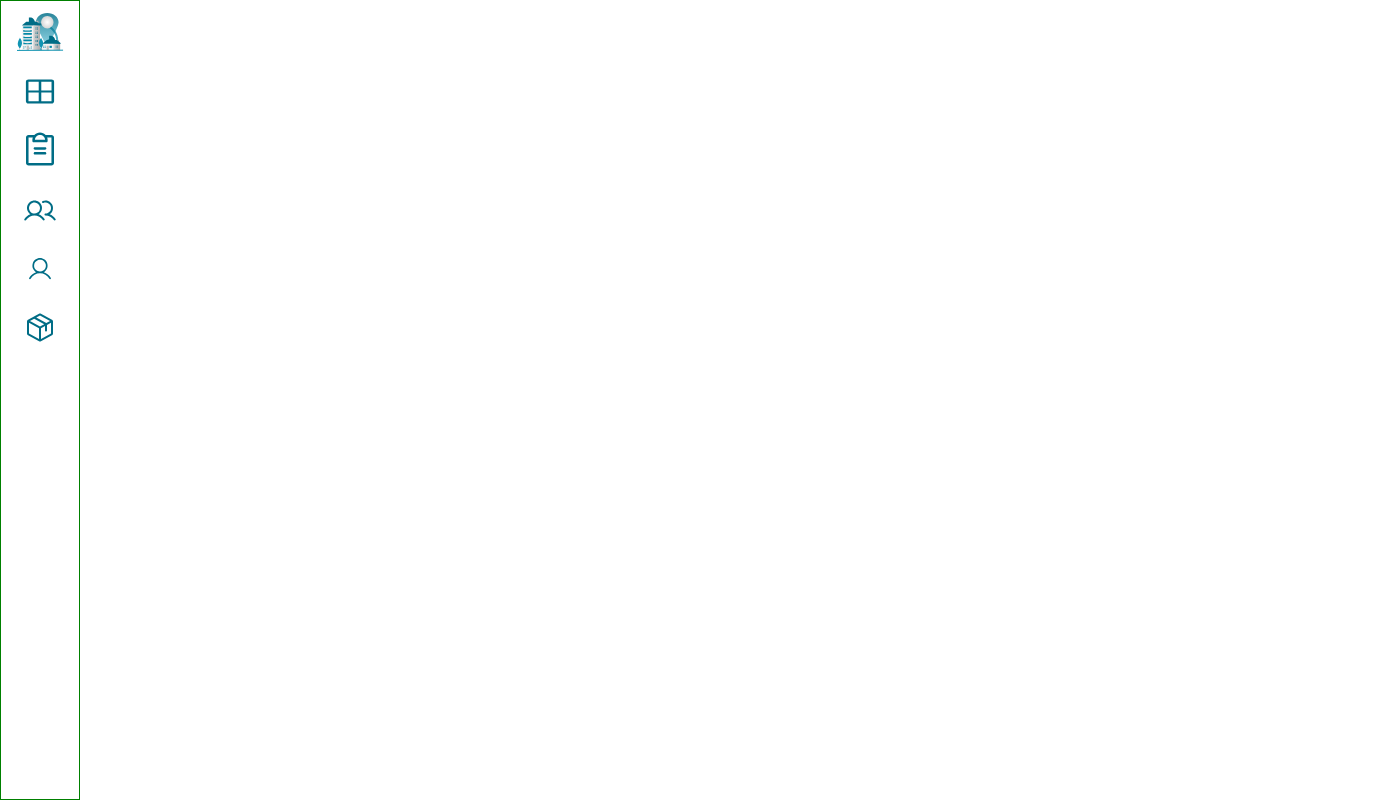
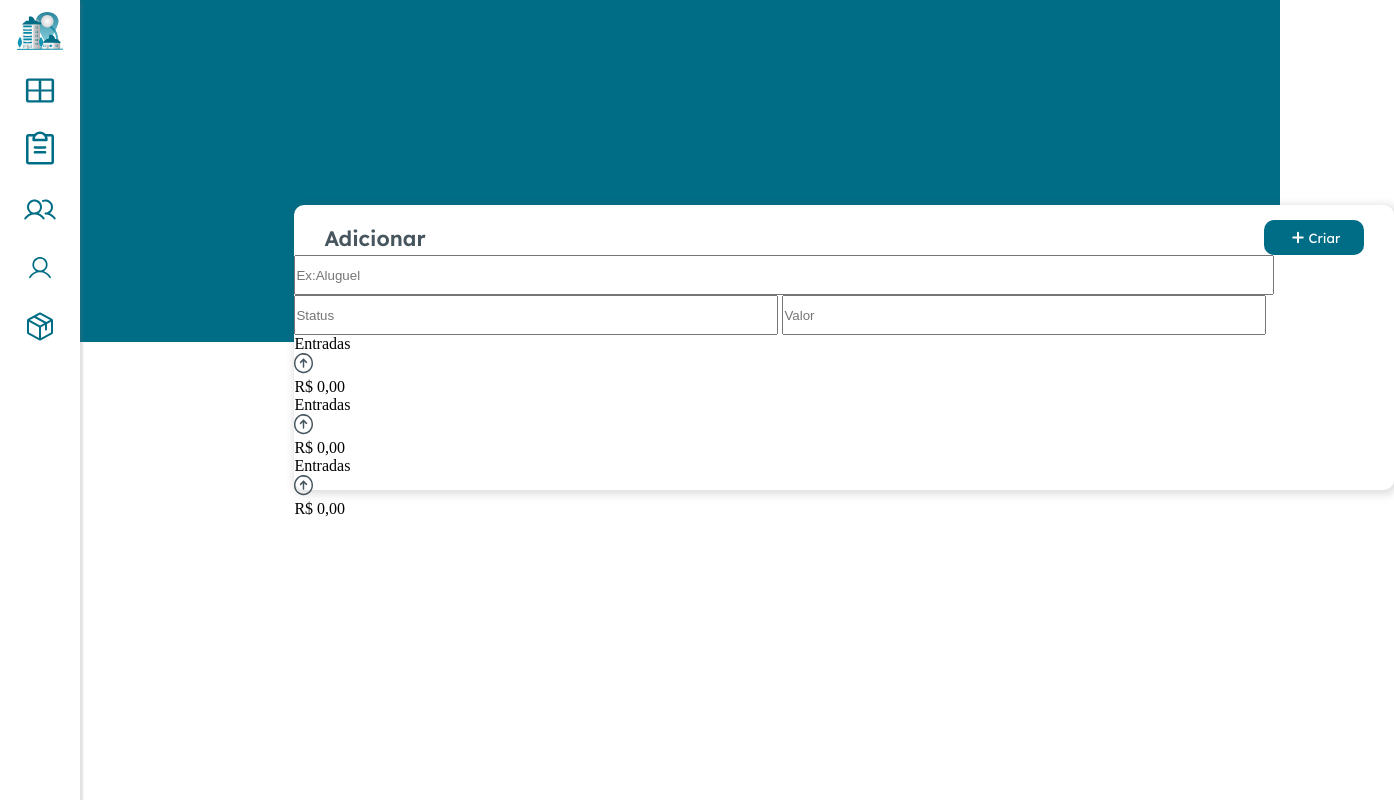
Before and after one commit to IsabellaMyreah/businesSystem, a plain HTML site: page businesSystem/html/homeCadastrado.html in a window 1280 px wide. Shown: the whole page, 1394 px wide, since content can reach past the window. Drawn offline with Linux system fonts and the light colour scheme.

Commit message:
Add files via upload

```diff
--- a/businesSystem/css/homeCadastrado.css
+++ b/businesSystem/css/homeCadastrado.css
@@ -11,15 +11,16 @@ html{
     scroll-behavior: smooth;
 }
 
-body{
+body{width: 100vw;
     height: 100vh;
 }
 
 .nav-bar{
+    position: fixed;
     width: 80px;
     height: 100vh;
     background-color: #fff;
-    border: 1px solid green;
+    box-shadow: 2px 2px 2px 1px rgba(112, 112, 112, 0.2);
 }
 
 .navbar{
@@ -41,3 +42,74 @@ body{
 .container{
     height: 100%;
 }
+
+.background{
+    width: 100vw;
+    height: 342px;
+    background-color: #006D86;
+
+}
+
+.container-main{
+    width: 100%;
+    height: 100%;
+    display: flex;
+    flex-direction: column;
+    justify-content: center;
+    border: 1px solid red;
+}
+
+.adicionar{
+    top: 0;
+    position: absolute;
+    margin: 0;
+    margin-top: 205px;
+    margin-left: 23%;
+    width: 1100px;
+    height: 285px;
+    background-color: #fff;
+    border-radius: 10px;
+    box-shadow: 2px 2px 8px 2px rgba(83, 83, 83, 0.2);
+}
+
+.addHeader{
+    font-family: 'Lexend', sans-serif;
+    width: 100%;
+    /* border: 1px solid red; */
+    display: flex;
+    justify-content: space-between;
+    align-items: center;
+    margin-top: 15px ;
+}
+
+.addName{
+    color: #47555E;
+    font-size: 21px;
+    font-weight: 600;
+    margin: 0;
+    margin-left: 30px;
+}
+
+.buttonCreate{
+    font-family: 'Lexend', sans-serif;
+    display: flex;
+    justify-content: center;
+    align-items: center;
+    color: #fff ;
+    background-color: #006D86;
+    border: none;
+    width: 100px;
+    height: 35px;
+    margin-right: 30px;
+    border-radius: 10px;
+}
+
+.firstLine input{
+    width: 980px;
+    height: 40px;
+}
+
+.secondLine input{
+    width: 484px;
+    height: 40px;
+}
--- a/businesSystem/html/homeCadastrado.html
+++ b/businesSystem/html/homeCadastrado.html
@@ -29,8 +29,60 @@
 
                 </div>
             </div>
+
+            <div class="background">
             </div>
 
+                <form action="">
+                    <div class="adicionar">
+                        <div class="addHeader">
+                            <p class="addName">Adicionar</p>
+                            <div class="createButton">
+                                <button class="buttonCreate" type="submit"><img src="../img/plus.svg" alt="">Criar</button>
+                            </div>
+                        </div>
+
+                        <div class="firstLine">
+                            <input type="text" name="" placeholder="Ex:Aluguel">
+                        </div>
+
+                        <div class="secondLine">
+                            <input type="text" name="" placeholder="Status">
+                            <input type="text" name="" placeholder="Valor">
+                        </div>
+
+                        <div class="boxes">
+                            <div class="entradas">
+                                <div class="entradasHeader">
+                                    <p>Entradas</p>
+                                    <img src="../img/entradaUp.svg" alt="">
+                                    <div class="valorEnt">R$ 0,00</div>
+                                </div>
+                            </div>
+
+                            <div class="entradas">
+                                <div class="entradasHeader">
+                                    <p>Entradas</p>
+                                    <img src="../img/entradaUp.svg" alt="">
+                                    <div class="valorEnt">R$ 0,00</div>
+                                </div>
+                            </div>
+
+                            <div class="entradas">
+                                <div class="entradasHeader">
+                                    <p>Entradas</p>
+                                    <img src="../img/entradaUp.svg" alt="">
+                                    <div class="valorEnt">R$ 0,00</div>
+                                </div>
+                            </div>
+                    </div>
+
+
+                    </div>
+
+                </form>
+
+        </div>
 
     </header>
 </body>
```
Also changed, not shown: businesSystem/img/entradaUp.svg (added), businesSystem/img/plus.svg (added). Lines whose indentation alone changed are shown as unchanged.
